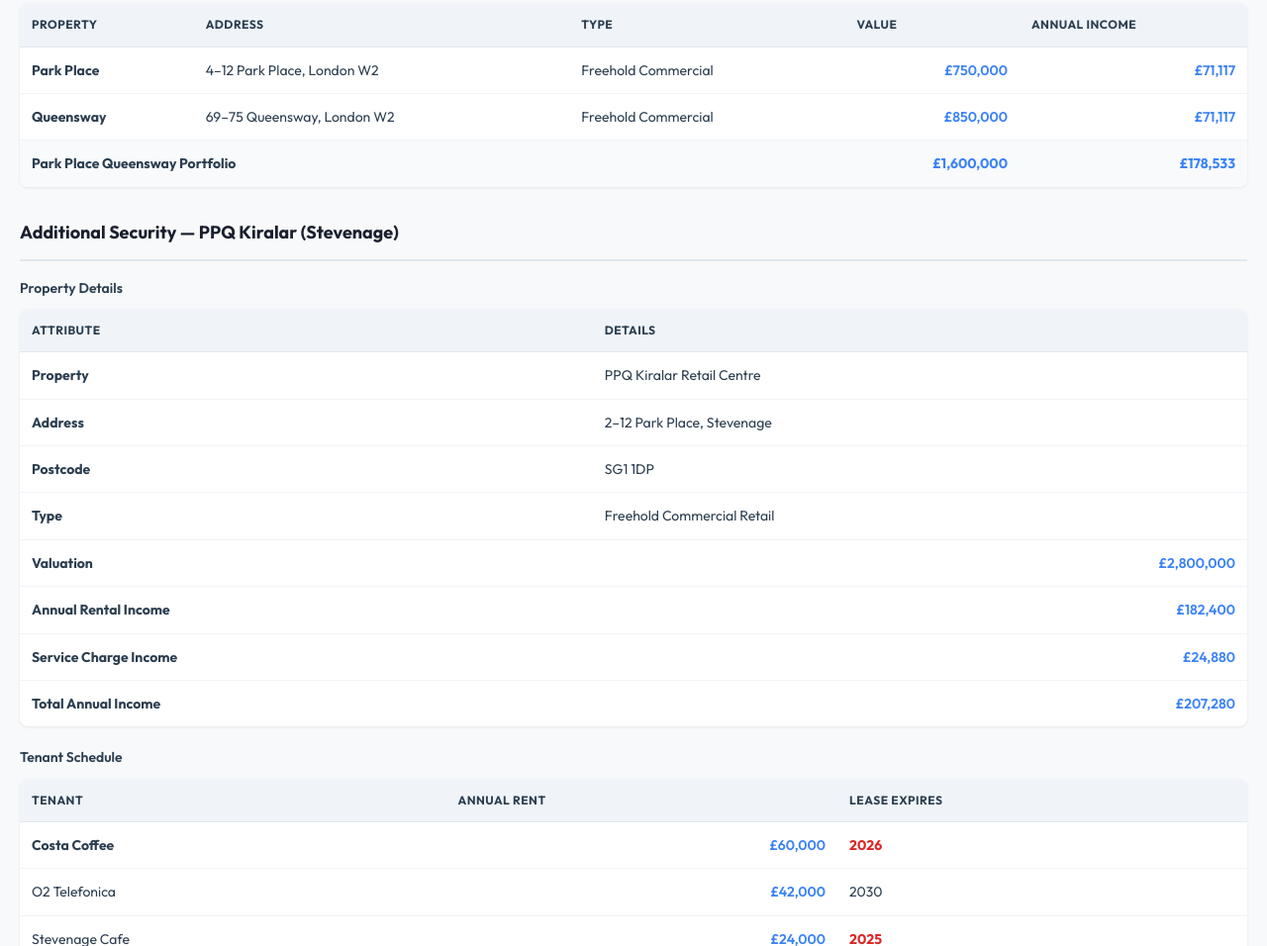
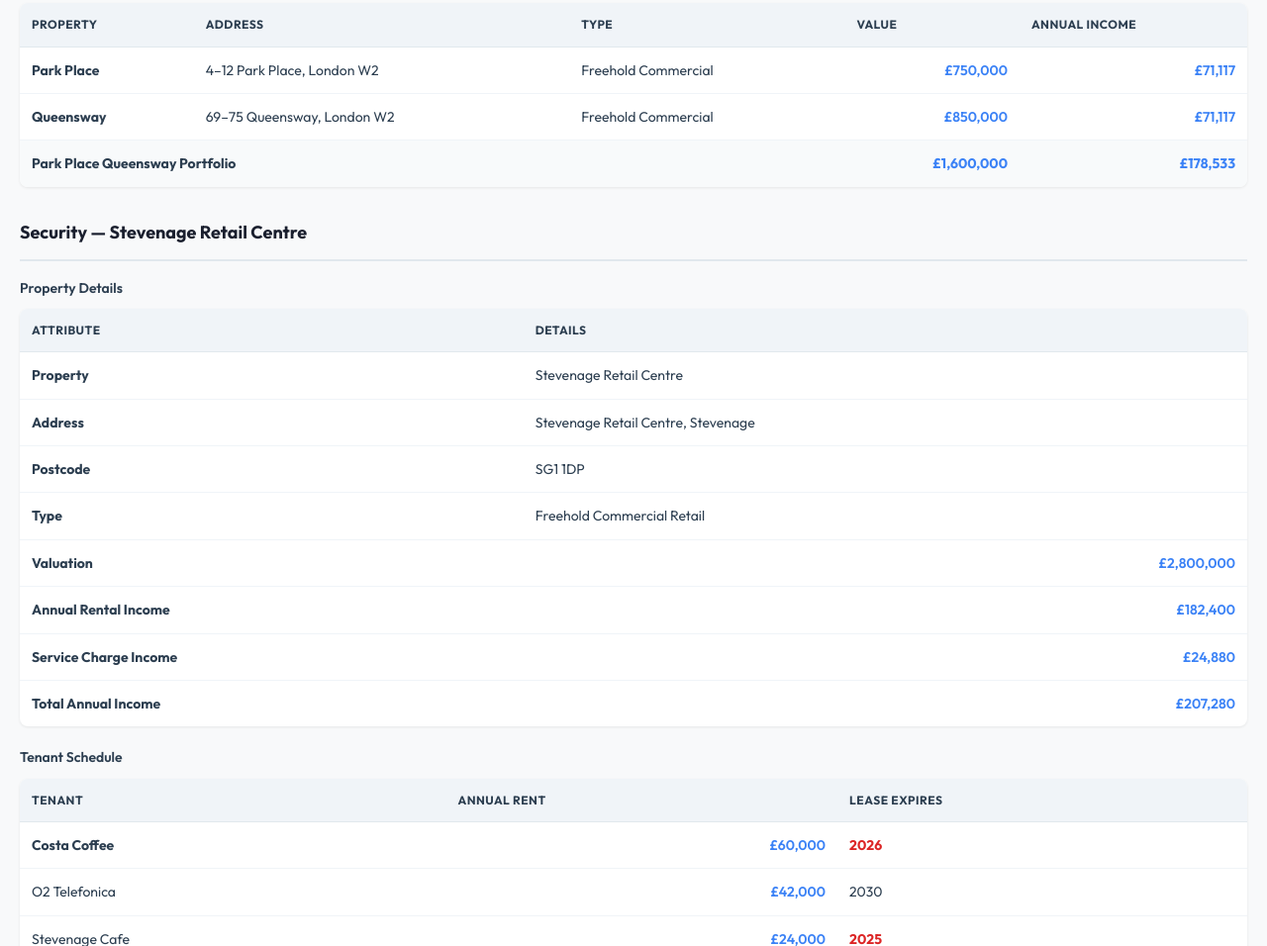
Before and after one commit to S7SSL/itsadecline, a website: page DD_1_2M_COMPLETE.html in a window 1280 px wide. Shown: the part 1844-2800 px from the top of the page at 99% size. Drawn offline with Linux system fonts and the light colour scheme.

Commit message:
Remove PPQ Kiralar branding - Stevenage Retail Centre only

```diff
--- a/DD_1_2M_COMPLETE.html
+++ b/DD_1_2M_COMPLETE.html
@@ -264,7 +264,7 @@
 <body>
     <div class="container">
         <div class="header">
-            <h1>Park Place Queensway Ltd — £1.2M Facility</h1>
+            <h1>Development Finance — £1.2M Facility</h1>
             <p>Lender Due Diligence & Security Analysis 2026</p>
         </div>
 
@@ -443,7 +443,7 @@
 
             <!-- STEVENAGE SECURITY -->
             <div class="section">
-                <h2>Additional Security — PPQ Kiralar (Stevenage)</h2>
+                <h2>Security — Stevenage Retail Centre</h2>
 
                 <h3>Property Details</h3>
                 <table>
@@ -456,11 +456,11 @@
                     <tbody>
                         <tr>
                             <td><strong>Property</strong></td>
-                            <td>PPQ Kiralar Retail Centre</td>
+                            <td>Stevenage Retail Centre</td>
                         </tr>
                         <tr>
                             <td><strong>Address</strong></td>
-                            <td>2–12 Park Place, Stevenage</td>
+                            <td>Stevenage Retail Centre, Stevenage</td>
                         </tr>
                         <tr>
                             <td><strong>Postcode</strong></td>
@@ -555,7 +555,7 @@
                             <td class="amount">£178,533</td>
                         </tr>
                         <tr>
-                            <td><strong>PPQ Kiralar (Stevenage)</strong></td>
+                            <td><strong>Stevenage Retail Centre</strong></td>
                             <td class="amount">£207,280</td>
                         </tr>
                         <tr class="total-row">
@@ -595,7 +595,7 @@
                     </thead>
                     <tbody>
                         <tr>
-                            <td><strong>PPQ Kiralar (Stevenage)</strong></td>
+                            <td><strong>Stevenage Retail Centre</strong></td>
                             <td class="amount">£2,800,000</td>
                         </tr>
                         <tr>
@@ -655,7 +655,7 @@
                 <div class="summary">
                     <p><strong>£1.2M facility secured against combined portfolio worth £4.4M — exceptional security position with outstanding debt service coverage.</strong></p>
 
-                    <p>PARK PLACE QUEENSWAY LTD (Directors: Sukru Alibasic, Burak Kaan Bulbuloglu) operates two freehold London properties generating £178.5k annual income with 35.3% net profit margin. Additional security provided by PPQ Kiralar (Stevenage) generating £207.3k annual income from 6-tenant retail centre.</p>
+                    <p>PARK PLACE QUEENSWAY LTD (Directors: Sukru Alibasic, Burak Kaan Bulbuloglu) operates two freehold London properties generating £178.5k annual income with 35.3% net profit margin. Additional security provided by Stevenage Retail Centre generating £207.3k annual income from 6-tenant retail centre.</p>
 
                     <p><strong>Financial Strength:</strong> Combined annual income of £385.8k provides exceptional interest coverage at 5.36x DSCR. Interest cost of £72k/year represents only 18.7% of total income. Borrower demonstrates strong financial discipline and consistent operational performance.</p>
 
@@ -668,7 +668,7 @@
 
         <div class="footer">
             <div class="footer-title">PRIVATE AND CONFIDENTIAL</div>
-            <p class="footer-text">Park Place Queensway Ltd — £1.2M Facility Due Diligence | 20 April 2026</p>
+            <p class="footer-text">Development Finance — £1.2M Facility Due Diligence | 20 April 2026</p>
             <p class="footer-text">© Copyright 2026 itsadecline.com. All rights reserved.</p>
             <p class="footer-text" style="margin-top: 12px; font-size: 10px;">This document is private and confidential. Unauthorised use or distribution is strictly prohibited.</p>
         </div>
```
